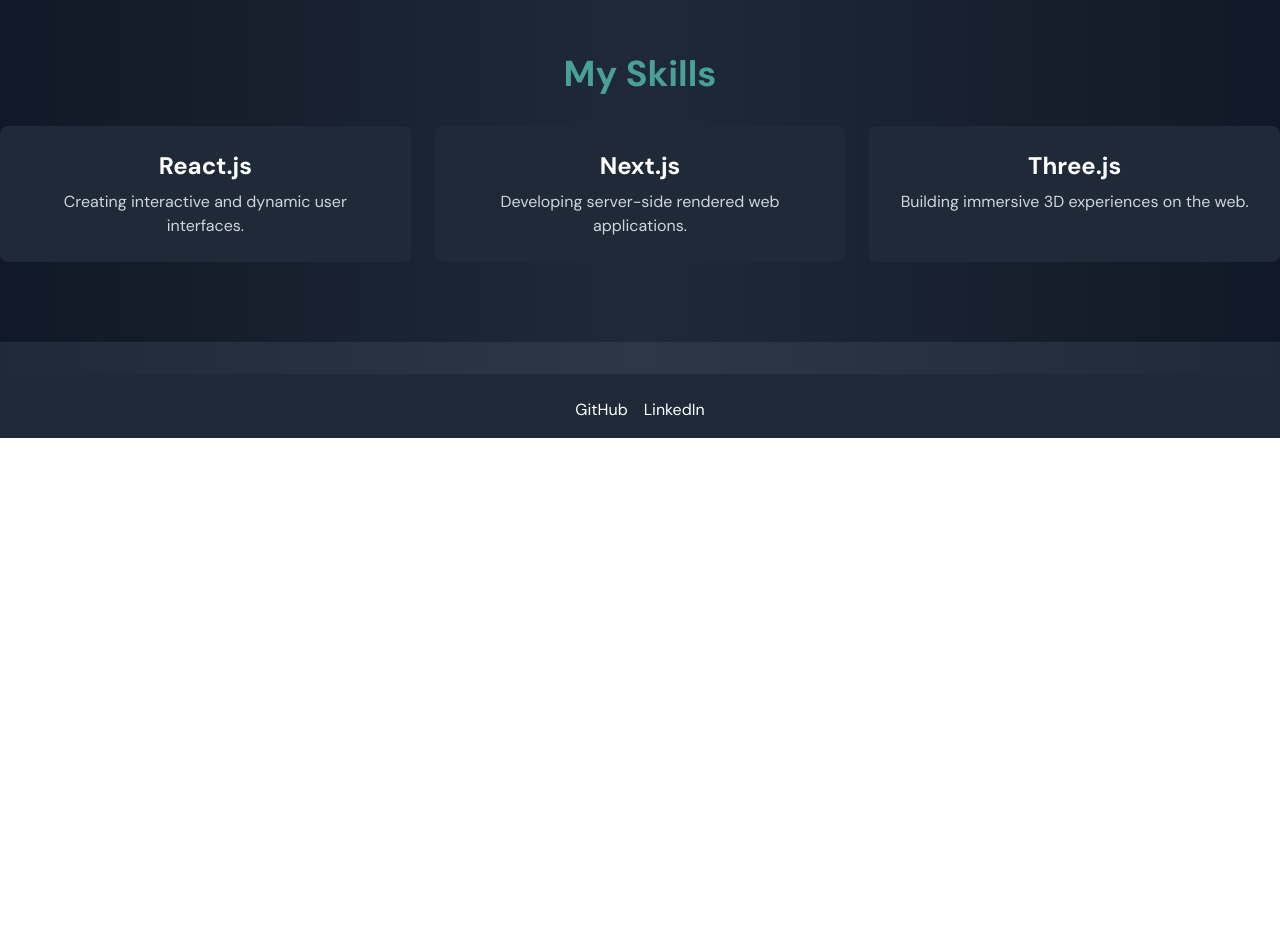
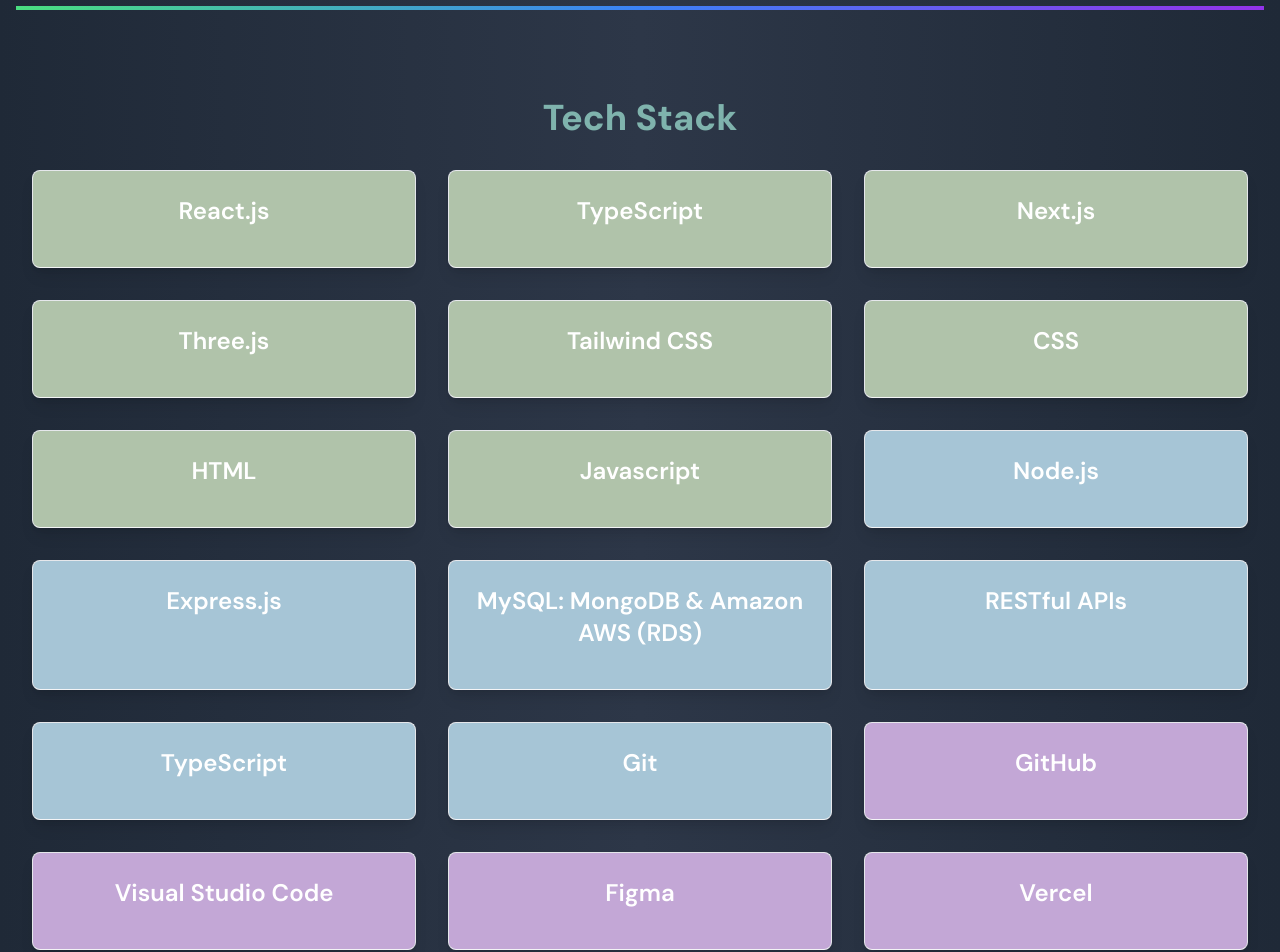
Before and after one commit to brian419/PortfolioWebsite, a Next.js app: page /about-me-page in a window 1280 px wide. Shown: the part 1140-2092 px from the top of the page. Before the commit the page ends 1578 px from the top, so only its background shows below. Built offline with nearby package versions, Linux system fonts and the light colour scheme.

Commit message:
adding files i worked on before i had git issues

```diff
--- a/src/app/about-me-page/page.tsx
+++ b/src/app/about-me-page/page.tsx
@@ -73,28 +73,193 @@
                         </p>
                     </div>
                 </div>
-            </section>
+                {/* Technical Stack / Skills Section */}
+                <br></br>
+                <br></br>
+                <br></br>
+                {/* <hr className="border-[#49A097] border-2 mt-10 mb-10"></hr> */}
+                <hr className="border-0 h-1 bg-gradient-to-r from-green-400 via-blue-500 to-purple-600 animate-gradient-x mt-10 mb-10"></hr>
 
-            {/* Skills Section */}
-            <section className="bg-gradient-to-r from-gray-900 via-gray-800 to-gray-900 text-white py-20">
-                <div className="container mx-auto text-center">
-                    <h2 className="text-4xl font-bold text-[#49A097] mb-8">My Skills</h2>
-                    <div className="grid grid-cols-1 sm:grid-cols-2 md:grid-cols-3 gap-6">
-                        <div className="bg-gray-800 p-6 rounded-lg">
-                            <h3 className="text-2xl font-bold mb-2">React.js</h3>
-                            <p className="text-gray-300">Creating interactive and dynamic user interfaces.</p>
+
+                <br></br>
+                <br></br>
+                <div className="container mx-auto text-center px-4">
+                    <h2 className="text-4xl font-extrabold text-[#7FB3AD] mb-8">
+                        Tech Stack
+                    </h2>
+                    <div className="grid grid-cols-1 sm:grid-cols-2 lg:grid-cols-3 gap-8">
+                        {/* Frontend */}
+                        <div className="border border-b-gray-100 shadow-lg rounded-lg p-6 transition-transform transform hover:-translate-y-2 bg-[#B0C3AA]">
+                            <h3 className="text-2xl font-semibold text-white mb-4">
+                                React.js
+                            </h3>
+                            <p className="text-gray-900 leading-relaxed">
+
+                            </p>
                         </div>
-                        <div className="bg-gray-800 p-6 rounded-lg">
-                            <h3 className="text-2xl font-bold mb-2">Next.js</h3>
-                            <p className="text-gray-300">Developing server-side rendered web applications.</p>
+
+                        <div className="border border-b-gray-100 shadow-lg rounded-lg p-6 transition-transform transform hover:-translate-y-2 bg-[#B0C3AA]">
+                            <h3 className="text-2xl font-semibold text-white mb-4">
+                                TypeScript
+                            </h3>
+                            <p className="text-gray-900 leading-relaxed">
+
+                            </p>
                         </div>
-                        <div className="bg-gray-800 p-6 rounded-lg">
-                            <h3 className="text-2xl font-bold mb-2">Three.js</h3>
-                            <p className="text-gray-300">Building immersive 3D experiences on the web.</p>
+
+                        <div className="border border-b-gray-100 shadow-lg rounded-lg p-6 transition-transform transform hover:-translate-y-2 bg-[#B0C3AA]">
+                            <h3 className="text-2xl font-semibold text-white mb-4">
+                                Next.js
+                            </h3>
+                            <p className="text-gray-900 leading-relaxed">
+
+                            </p>
                         </div>
+
+                        <div className="border border-b-gray-100 shadow-lg rounded-lg p-6 transition-transform transform hover:-translate-y-2 bg-[#B0C3AA]">
+                            <h3 className="text-2xl font-semibold text-white mb-4">
+                                Three.js
+                            </h3>
+                            <p className="text-gray-900 leading-relaxed">
+
+                            </p>
+                        </div>
+
+                        <div className="border border-b-gray-100 shadow-lg rounded-lg p-6 transition-transform transform hover:-translate-y-2 bg-[#B0C3AA]">
+                            <h3 className="text-2xl font-semibold text-white mb-4">
+                                Tailwind CSS
+                            </h3>
+                            <p className="text-gray-900 leading-relaxed">
+
+                            </p>
+                        </div>
+
+                        <div className="border border-b-gray-100 shadow-lg rounded-lg p-6 transition-transform transform hover:-translate-y-2 bg-[#B0C3AA]">
+                            <h3 className="text-2xl font-semibold text-white mb-4">
+                                CSS
+                            </h3>
+                            <p className="text-gray-900 leading-relaxed">
+
+                            </p>
+                        </div>
+
+                        <div className="border border-b-gray-100 shadow-lg rounded-lg p-6 transition-transform transform hover:-translate-y-2 bg-[#B0C3AA]">
+                            <h3 className="text-2xl font-semibold text-white mb-4">
+                                HTML
+                            </h3>
+                            <p className="text-gray-900 leading-relaxed">
+
+                            </p>
+                        </div>
+
+                        <div className="border border-b-gray-100 shadow-lg rounded-lg p-6 transition-transform transform hover:-translate-y-2 bg-[#B0C3AA]">
+                            <h3 className="text-2xl font-semibold text-white mb-4">
+                                Javascript
+                            </h3>
+                            <p className="text-gray-900 leading-relaxed">
+
+                            </p>
+                        </div>
+
+                        {/* Backend */}
+                        <div className="border border-b-gray-100 shadow-lg rounded-lg p-6 transition-transform transform hover:-translate-y-2 bg-[#A6C5D6]">
+                            <h3 className="text-2xl font-semibold text-white mb-4">
+                                Node.js
+                            </h3>
+                            <p className="text-gray-900 leading-relaxed">
+
+                            </p>
+                        </div>
+
+                        <div className="border border-b-gray-100 shadow-lg rounded-lg p-6 transition-transform transform hover:-translate-y-2 bg-[#A6C5D6]">
+                            <h3 className="text-2xl font-semibold text-white mb-4">
+                                Express.js
+                            </h3>
+                            <p className="text-gray-900 leading-relaxed">
+
+                            </p>
+                        </div>
+
+                        <div className="border border-b-gray-100 shadow-lg rounded-lg p-6 transition-transform transform hover:-translate-y-2 bg-[#A6C5D6]">
+                            <h3 className="text-2xl font-semibold text-white mb-4">
+                                MySQL: MongoDB & Amazon AWS (RDS)
+                            </h3>
+                            <p className="text-gray-900 leading-relaxed">
+
+                            </p>
+                        </div>
+
+                        <div className="border border-b-gray-100 shadow-lg rounded-lg p-6 transition-transform transform hover:-translate-y-2 bg-[#A6C5D6]">
+                            <h3 className="text-2xl font-semibold text-white mb-4">
+                                RESTful APIs
+                            </h3>
+                            <p className="text-gray-900 leading-relaxed">
+
+                            </p>
+                        </div>
+
+                        <div className="border border-b-gray-100 shadow-lg rounded-lg p-6 transition-transform transform hover:-translate-y-2 bg-[#A6C5D6]">
+                            <h3 className="text-2xl font-semibold text-white mb-4">
+                                TypeScript
+                            </h3>
+                            <p className="text-gray-900 leading-relaxed">
+
+                            </p>
+                        </div>
+
+                        {/* Tools */}
+                        <div className="border border-b-gray-100 shadow-lg rounded-lg p-6 transition-transform transform hover:-translate-y-2 bg-[#A6C5D6]">
+                            <h3 className="text-2xl font-semibold text-white mb-4">
+                                Git
+                            </h3>
+                            <p className="text-gray-900 leading-relaxed">
+
+                            </p>
+                        </div>
+
+                        <div className="border border-b-gray-100 shadow-lg rounded-lg p-6 transition-transform transform hover:-translate-y-2 bg-[#C3A7D6]">
+                            <h3 className="text-2xl font-semibold text-white mb-4">
+                                GitHub
+                            </h3>
+                            <p className="text-gray-900 leading-relaxed">
+
+                            </p>
+                        </div>
+
+                        <div className="border border-b-gray-100 shadow-lg rounded-lg p-6 transition-transform transform hover:-translate-y-2 bg-[#C3A7D6]">
+                            <h3 className="text-2xl font-semibold text-white mb-4">
+                                Visual Studio Code
+                            </h3>
+                            <p className="text-gray-900 leading-relaxed">
+
+                            </p>
+                        </div>
+
+                        <div className="border border-b-gray-100 shadow-lg rounded-lg p-6 transition-transform transform hover:-translate-y-2 bg-[#C3A7D6]">
+                            <h3 className="text-2xl font-semibold text-white mb-4">
+                                Figma
+                            </h3>
+                            <p className="text-gray-900 leading-relaxed">
+
+                            </p>
+                        </div>
+
+                        <div className="border border-b-gray-100 shadow-lg rounded-lg p-6 transition-transform transform hover:-translate-y-2 bg-[#C3A7D6]">
+                            <h3 className="text-2xl font-semibold text-white mb-4">
+                                Vercel
+                            </h3>
+                            <p className="text-gray-900 leading-relaxed">
+
+                            </p>
+                        </div>
+
                     </div>
                 </div>
             </section>
+
+
+            {/* what I know section */}
+            <hr className="border-0 h-1 bg-gradient-to-r from-green-400 via-blue-500 to-purple-600 animate-pulse2 mt-10 mb-10"></hr>
 
             {/* Rabbit */}
             <div
--- a/src/app/projects-page/page.tsx
+++ b/src/app/projects-page/page.tsx
@@ -7,6 +7,8 @@
 import PlaceholderImage from '../../components/images/placeholderProjects.svg';
 import GomokuImage from '../../components/images/gomoku.svg';
 import proceduralProjectImage from '../../components/images/delete.png'
+import seaSceneImage from '../../components/images/seasceneimage.png'
+
 
 interface Project {
     id: number;
@@ -40,7 +42,7 @@
             id: 3,
             title: 'The Sea',
             description: 'This will be a test project for using Three.js and learning procedural generations.',
-            image: PlaceholderImage,
+            image: seaSceneImage,
             link: '/sea-page',
         },
         {
```
Also changed, not shown: next.config.mjs (+39 -3 lines), src/app/websites-page/page.tsx (+15 -2 lines).
